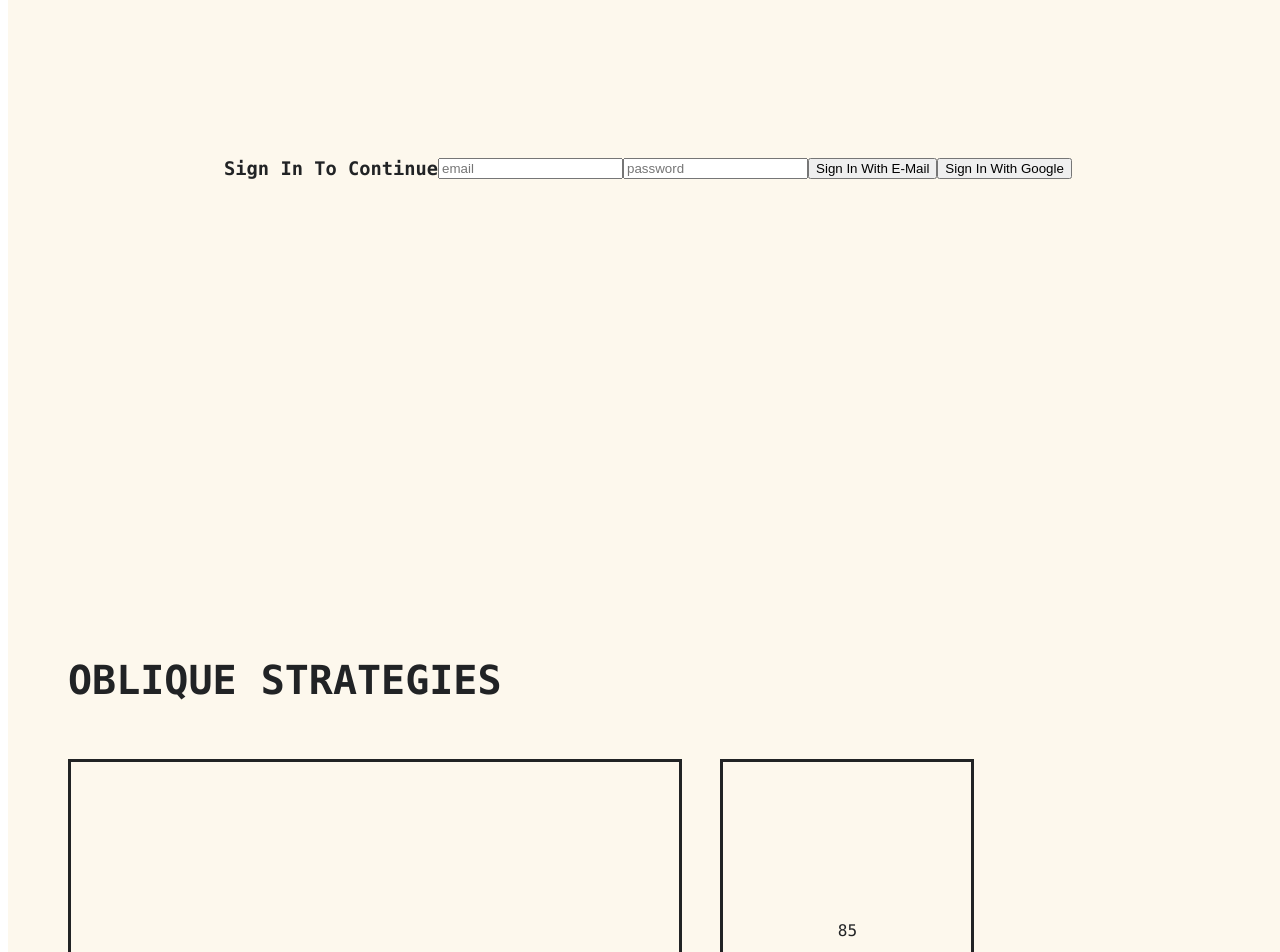
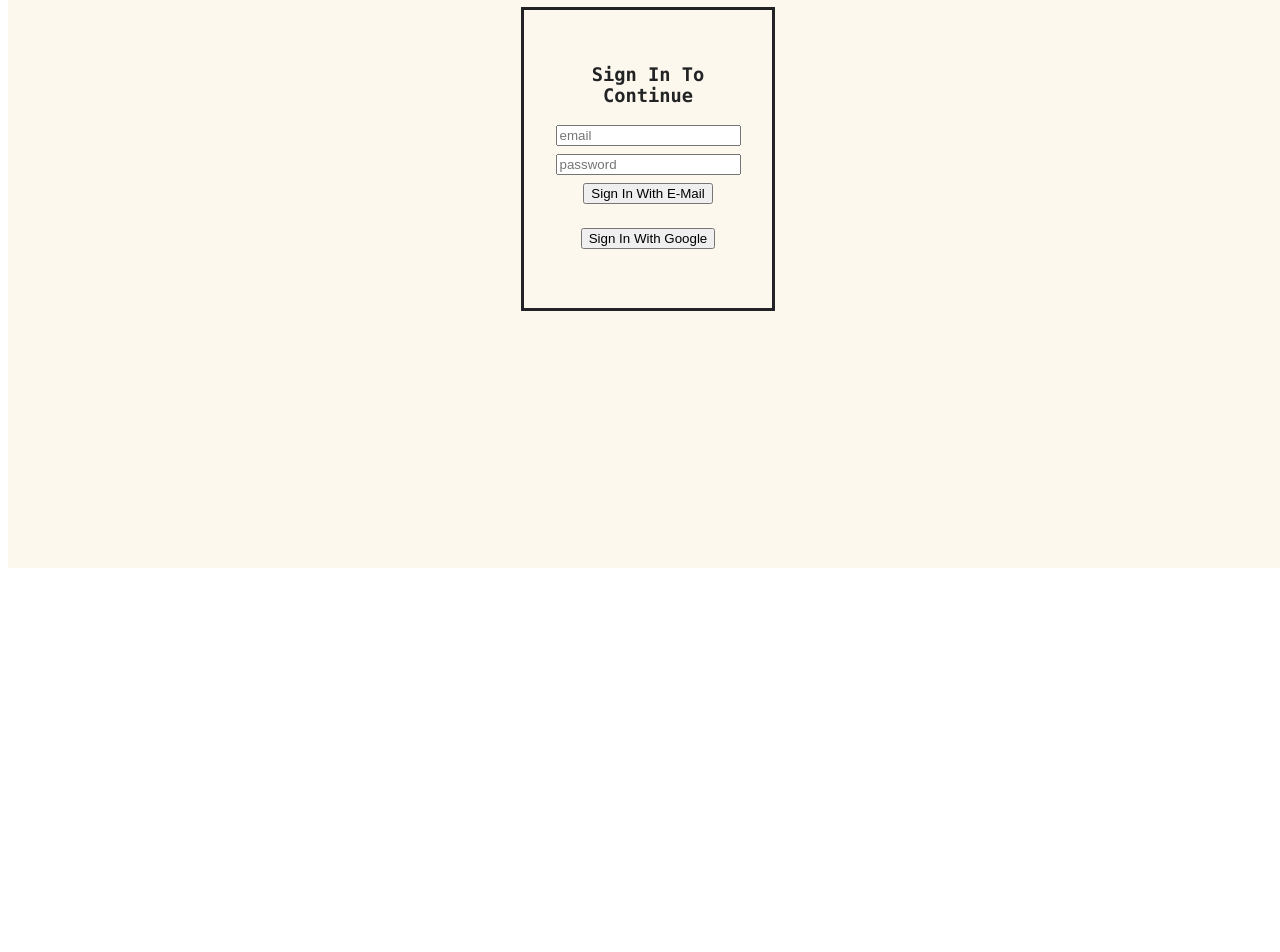
Before and after one commit to davidhdaw/oblique-strategies, a React (Create React App) app: page / in a window 1280 px wide. Shown: the part 240-1192 px from the top of the page. After the commit the page ends 816 px from the top, so only its background shows below. Built offline with nearby package versions, Linux system fonts and the light colour scheme; no server answers.

Commit message:
Adds error handling and prop-types

```diff
--- a/package.json
+++ b/package.json
@@ -9,6 +9,7 @@
     "@testing-library/user-event": "^13.5.0",
     "dayjs": "^1.11.4",
     "firebase": "^9.9.2",
+    "prop-types": "^15.8.1",
     "react": "^18.2.0",
     "react-dom": "^18.2.0",
     "react-router-dom": "^5.3.0",
--- a/src/App/App.css
+++ b/src/App/App.css
@@ -102,6 +102,15 @@
   overflow-y: scroll;
 }
 
+.link-to-login {
+  border: none;
+  text-decoration: underline;
+}
+
+.link-to-login:hover {
+  border: none;
+}
+
 footer {
   position: absolute;
   bottom: 0px;
--- a/src/App/App.js
+++ b/src/App/App.js
@@ -4,7 +4,7 @@
 import Logs from '../Logs/Logs'
 import Login from '../Login/login'
 import SingleEntry from '../SingleEntry/SingleEntry'
-import { Link, Route, Switch } from 'react-router-dom';
+import { Link, Route, Switch, useHistory } from 'react-router-dom';
 import React, { useState, useEffect } from 'react';
 import { signOut } from 'firebase/auth';
 import { auth, db } from '../firebase-config';
@@ -16,6 +16,7 @@
 
   const entriesCollectionRef = collection(db, "entries")
   const userEntryQuery = query(collection(db, "entries"), where("authorID", "==", localStorage.userID || 0))
+  const history = useHistory()
 
   const addLog = async (newLog) => {
     await addDoc(entriesCollectionRef, newLog)
@@ -26,6 +27,7 @@
     signOut(auth).then(() => {
       localStorage.removeItem('userID')
       setIsAuth(false);
+      history.push('/')
     })
   }
 
@@ -46,11 +48,8 @@
 
   return (
     <div className="App">
-      {!isAuth && <Login setIsAuth={setIsAuth} />}
       <nav>
-      <Link to="/" className="link-style">
-        Home
-      </Link>
+      {isAuth ? <Link to="/writing" className="link-style">Home</Link> : <Link to="/" className="link-style">Home</Link>}
       <Link to="/about" className="link-style">
         About
       </Link>
@@ -63,6 +62,12 @@
       <Switch>
         <Route
           exact path="/"
+          render={() => (
+            <Login setIsAuth={setIsAuth} isAuth={isAuth} />
+          )}
+        />
+        <Route
+          exact path="/writing"
           render={() => (
             <WritingArea addLog={addLog} isAuth={isAuth}/>
           )}
@@ -78,12 +83,12 @@
             path="/logs"
             render={() => (
               <div className='log-area'>
-                <Logs logEntries={logEntries} />
+                <Logs logEntries={logEntries} isAuth={isAuth}/>
               </div>
             )}
           />
         }
-        {!logEntries[0] &&
+        {!logEntries[0] && isAuth &&
           <Route
             path="/logs"
             render={() => (
@@ -91,6 +96,16 @@
             )}
           />
         }
+
+        {!isAuth &&
+          <Route
+            path="/logs"
+            render={() => (
+              <p>Please <Link to="/" className='link-to-login'>log in</Link> to see your entries</p>
+            )}
+          />
+        }
+
         <Route
           exact path="/:id"
           render={({ match }) =>
--- a/src/Login/login.css
+++ b/src/Login/login.css
@@ -1,11 +1,25 @@
 .login {
+    width: 100vw;
+    height: 50vh;
     display: flex;
     align-items: center;
     justify-content: center;
+}
+
+.login-form {
+    display: flex;
+    flex-direction: column;
+    align-items: center;
+    justify-content: center;
     text-align: center;
-    height: 100vh;
-    width: 100vw;
     overflow: hidden;
     z-index: 3;
-    background-color: var(--background);
 }
+
+.login-form input {
+    margin-bottom: 1vh;
+}
+
+.login-form button {
+    margin-bottom: 3vh;
+}
--- a/src/Login/login.js
+++ b/src/Login/login.js
@@ -1,19 +1,23 @@
 import './login.css'
-import React, { useState } from 'react'
+import React, { useEffect, useState } from 'react'
 import { auth, provider} from '../firebase-config'
+import PropTypes from 'prop-types'
 import { signInWithPopup, signInWithEmailAndPassword } from 'firebase/auth'
+import { useHistory } from 'react-router-dom'
 
-
-function Login({setIsAuth}) {
+function Login({setIsAuth, isAuth}) {
 
     const [email, setEmail] = useState('')
     const [password, setPassword] = useState('')
-
+    const [error, setError] = useState(false)
+    const history = useHistory();
 
     const signInWithGoogle = () => {
         signInWithPopup(auth, provider).then((result) => {
             localStorage.setItem('userID', result.user.uid)
             setIsAuth(true)
+        }).catch((err) => {
+            setError(true)
         })
     }
 
@@ -21,25 +25,36 @@
         signInWithEmailAndPassword(auth, email, password).then((result) => {
             localStorage.setItem('userID', result.user.uid)
             setIsAuth(true)
+        }).catch((err) => {
+            setPassword('')
+            setError(true)
         })
 
     }
 
+    useEffect(() => {
+        if(isAuth) {history.push('/writing')}
+    }, [isAuth])
+
     return(
-        <div className='login'>
-            <h3>Sign In To Continue</h3>
-
+        <div className='login' >
+            <div className='login-form card'>
+                <h3>Sign In To Continue</h3>
                 <input name='email' placeholder='email' value={email} onChange={e => setEmail(e.target.value)} required />
                 <input name='password' placeholder='password' value={password} onChange={e => setPassword(e.target.value)} required />
                 <button className="login-with-google-btn" onClick={e => signinwithEmail(email, password)}>Sign In With E-Mail</button>
+                <button className="login-with-google-btn" onClick={signInWithGoogle}>Sign In With Google</button>
+                {error && <h3>Failed to Log In. Please try again.</h3>}
+            </div>
 
-
-
-            <button className="login-with-google-btn" onClick={signInWithGoogle}>Sign In With Google</button>
 
         </div>
     )
 }
 
+export default Login;
 
-export default Login;
+Login.propTypes = {
+    setIsAuth: PropTypes.func.isRequired,
+    isAuth: PropTypes.bool
+ }
--- a/src/Logs/Logs.js
+++ b/src/Logs/Logs.js
@@ -1,9 +1,16 @@
 import './Logs.css';
-import React from 'react';
-import { Link } from 'react-router-dom';
+import React, { useEffect } from 'react';
+import { Link, useHistory } from 'react-router-dom';
+import PropTypes from 'prop-types'
 
-function Logs({logEntries}) {
+function Logs({logEntries, isAuth}) {
     const newestFirst = logEntries.reverse()
+    const history = useHistory();
+
+    useEffect(() => {
+        if (!isAuth) {history.push('/')}
+    }, [isAuth])
+
     return (
         newestFirst.map((logEntry) => (
             <div className='log' key={logEntry.id}>
@@ -25,3 +32,8 @@
   };
 
  export default Logs
+
+ Logs.propTypes = {
+    logEntries: PropTypes.array,
+    isAuth: PropTypes.bool
+ }
--- a/src/SingleEntry/SingleEntry.css
+++ b/src/SingleEntry/SingleEntry.css
@@ -20,3 +20,11 @@
   .strategy-list {
     margin-top: 5vh;
   }
+
+  .strategy-list ul {
+    margin-left: -25px;
+  }
+
+  .error-message {
+    text-align: center;
+  }
--- a/src/SingleEntry/SingleEntry.js
+++ b/src/SingleEntry/SingleEntry.js
@@ -1,11 +1,13 @@
 import './SingleEntry.css';
 import React from 'react';
+import PropTypes from 'prop-types';
+import { Link } from 'react-router-dom';
 
 function SingleEntry({id, logEntries}) {
     const correctEntry = logEntries.find(entry => entry.id === id)
     if (!correctEntry) {
         return (
-         <p>Can't find that one partner. Maybe try going back to the homepage</p>
+         <p className='error-message'>Can't find that one partner. Maybe try going<Link to="/" className='link-to-login'>back to the homepage</Link></p>
         )
     } else {
         return (
@@ -29,3 +31,8 @@
   };
 
  export default SingleEntry
+
+ SingleEntry.propTypes = {
+    id: PropTypes.number,
+    logEntries: PropTypes.array
+ }
--- a/src/StrategyCard/StrategyCard.css
+++ b/src/StrategyCard/StrategyCard.css
@@ -0,0 +1,3 @@
+.strategy {
+    text-align: center;
+}
--- a/src/StrategyCard/StrategyCard.js
+++ b/src/StrategyCard/StrategyCard.js
@@ -1,13 +1,32 @@
 import './StrategyCard.css';
 import React from 'react';
+import PropTypes from 'prop-types'
 
-function StrategyCard({strategy, timer}) {
+function StrategyCard({strategy, timer, error}) {
+
+   if(error) {
+      return (
+         <div className='card'>
+          <h2 className='strategy'>Whoops, we couldn't pull a strategy.</h2>
+          <br />
+          <h2 className='strategy'>Maybe that's your strategy?</h2>
+          <p>(or maybe you should click to try again)</p>
+         </div>
+      );
+   } else {
       return (
          <div className='card'>
           <h2 className='strategy'>{strategy.strategy}</h2>
           <p className='timer'>{timer}</p>
          </div>
       );
+   }
   };
 
  export default StrategyCard
+
+ StrategyCard.propTypes = {
+   strategy: PropTypes.object,
+   timer: PropTypes.number,
+   error: PropTypes.bool
+}
--- a/src/WritingArea/WritingArea.css
+++ b/src/WritingArea/WritingArea.css
@@ -1,2 +1,4 @@
-.writing-area {
+.submit-error {
+    margin-top: 4vh;
+    text-align: center;
 }
--- a/src/WritingArea/WritingArea.js
+++ b/src/WritingArea/WritingArea.js
@@ -4,6 +4,7 @@
 import StrategyCard from '../StrategyCard/StrategyCard'
 import { useHistory } from 'react-router-dom'
 import { auth } from '../firebase-config'
+import PropTypes from 'prop-types'
 const dayjs = require ('dayjs')
 
 function WritingArea({addLog, isAuth}) {
@@ -14,17 +15,30 @@
     const [timeoutID, setTimeoutID] = useState(0)
     const [buttonTried, setButtonTried] = useState(false)
     const [mostWords, setmostWords] = useState(0)
+    const [error, setError] = useState(false)
 
     const history = useHistory();
 
+    useEffect(() => {
+        if (!isAuth) {history.push('/')}
+      }, [isAuth])
 
     useEffect(() => {
+        pullCard()
+      }, [])
+
+
+    const pullCard = () => {
         returnStrategy()
         .then((data) => {
+            setError(false)
             setCurrentStrat(data)
             setUsedStrats([...usedStrats, data])
+            setTimer(90)
+        }).catch((err) => {
+            setError(true)
         })
-      }, [])
+    }
 
       useEffect(() => {
         clock()
@@ -46,12 +60,7 @@
             }, 1000))
         }
         if (timer === 0) {
-            returnStrategy()
-            .then((data) => {
-                setCurrentStrat(data)
-                setUsedStrats([...usedStrats, data])
-                setTimer(90)
-            })
+            pullCard()
         }
     }
 
@@ -83,8 +92,11 @@
                 value={writing}
                 onChange={(event) => setWriting(event.target.value)}
                  />
-                <StrategyCard strategy={currentStrat} timer={timer} />
+                <div className='clickable-area' onClick={() => pullCard()}>
+                <StrategyCard strategy={currentStrat} timer={timer} error={error} />
+                </div>
             </article>
+            {buttonTried && <h3 className='submit-error'>You haven't met your daily goal yet. Please wait till you've completed your entry to submit it!</h3>}
             {isAuth &&
             <footer>
             <div className='word-count'   style={{
@@ -101,3 +113,8 @@
   }
 
   export default WritingArea;
+
+  WritingArea.propTypes = {
+    addLog: PropTypes.func,
+    isAuth: PropTypes.bool
+ }
```
Also changed, not shown: 2 other files (tests, documents, lock files or other folders). Lines whose indentation alone changed are shown as unchanged.
